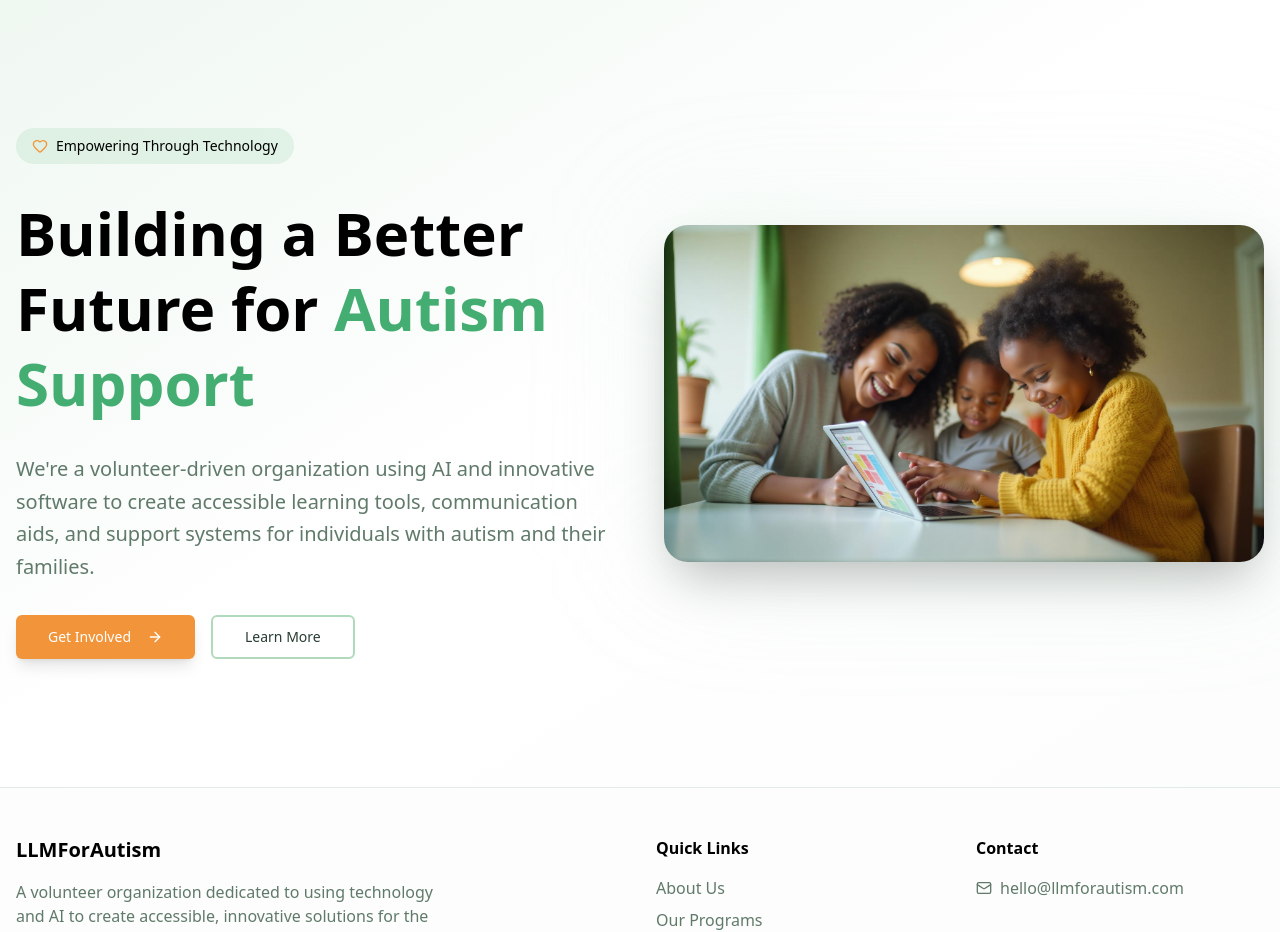
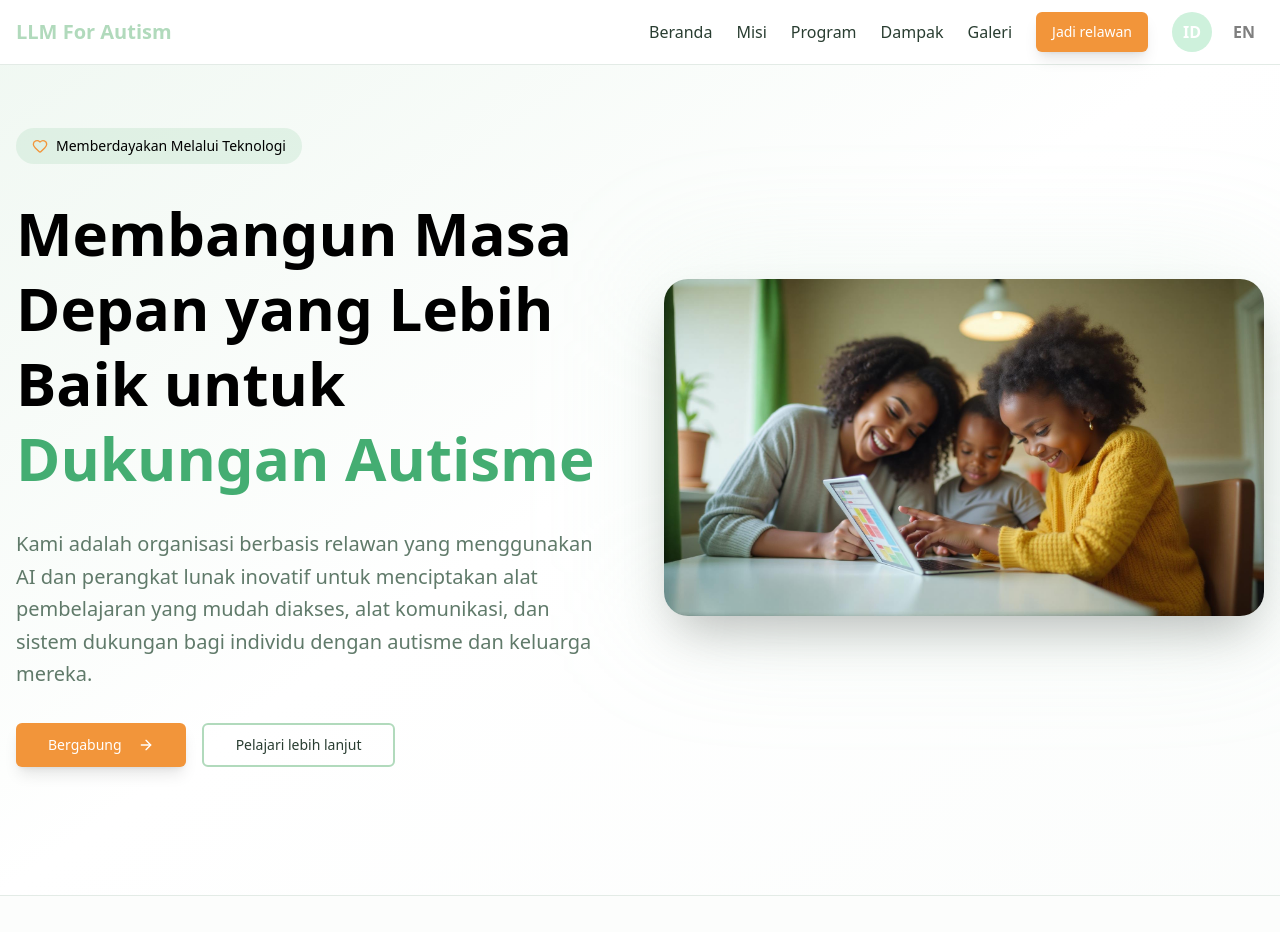
Before and after one commit to LLMForAutism/web, a Next.js app: page / in a window 1280 px wide. Shown: the top 932 px of the page. Built offline with nearby package versions, Linux system fonts and the light colour scheme.

Commit message:
feat: change all content to Bahasa Indonesia and add navbar

```diff
--- a/src/app/assets/css/globals.css
+++ b/src/app/assets/css/globals.css
@@ -11,6 +11,8 @@
   --color-primary: #B1DABC;
   --color-primary-foreground: #293D31;
   --color-primary-dark: #44AD72;
+
+  --color-mint-green: #CEF1DC;
 
   /* Base */
   --color-popover: #FFFFFF;
--- a/src/app/components/footer.tsx
+++ b/src/app/components/footer.tsx
@@ -8,8 +8,7 @@ export default function Footer() {
           <div className="md:col-span-2">
             <h3 className="text-xl font-bold mb-4">LLMForAutism</h3>
             <p className="text-muted-foreground mb-4 max-w-md">
-              A volunteer organization dedicated to using technology and AI to create accessible,
-              innovative solutions for the autism community.
+              Sebuah organisasi relawan yang berdedikasi untuk memanfaatkan teknologi dan kecerdasan buatan (AI) dalam menciptakan solusi inovatif dan mudah diakses bagi komunitas autisme.
             </p>
             <div className="flex gap-4">
               <a href="https://github.com/LLMForAutism" className="w-10 h-10 bg-primary/20 rounded-full flex items-center justify-center hover:bg-primary/30 transition-colors" target="_blank">
@@ -22,17 +21,16 @@ export default function Footer() {
           </div>
 
           <div>
-            <h4 className="font-semibold mb-4">Quick Links</h4>
+            <h4 className="font-semibold mb-4">Menu</h4>
             <ul className="space-y-2 text-muted-foreground">
-              <li><a href="#" className="hover:text-primary-dark transition-colors">About Us</a></li>
-              <li><a href="#" className="hover:text-primary-dark transition-colors">Our Programs</a></li>
-              <li><a href="#" className="hover:text-primary-dark transition-colors">Volunteer</a></li>
-              <li><a href="#" className="hover:text-primary-dark transition-colors">Resources</a></li>
+              <li><a href="#" className="hover:text-primary-dark transition-colors">Tentang kami</a></li>
+              <li><a href="#" className="hover:text-primary-dark transition-colors">Program kami</a></li>
+              <li><a href="#" className="hover:text-primary-dark transition-colors">Relawan</a></li>
             </ul>
           </div>
 
           <div>
-            <h4 className="font-semibold mb-4">Contact</h4>
+            <h4 className="font-semibold mb-4">Kontak</h4>
             <div className="space-y-3 text-muted-foreground">
               <a href="mailto:hello@autismtech.org" className="flex items-center gap-2 hover:text-primary-dark transition-colors">
                 <Mail className="w-4 h-4" />
@@ -43,7 +41,7 @@ export default function Footer() {
         </div>
 
         <div className="border-t border-border pt-8 text-center text-sm text-muted-foreground">
-          <p>&copy; {new Date().getFullYear()} LLMForAutism. Built with ❤️ by volunteers.</p>
+          <p>&copy; {new Date().getFullYear()} LLMForAutism. Proyek penuh kasih dari para relawan.</p>
         </div>
       </div>
     </footer>
--- a/src/app/components/hero.tsx
+++ b/src/app/components/hero.tsx
@@ -12,29 +12,26 @@ export default function Hero() {
             <div className="inline-flex items-center gap-2 px-4 py-2 bg-primary/30 rounded-full">
               <Heart className="w-4 h-4 text-accent" />
               <span className="text-sm font-medium">
-                Empowering Through Technology
+                Memberdayakan Melalui Teknologi
               </span>
             </div>
 
             <h1 className="text-4xl md:text-6xl font-bold leading-tight">
-              Building a Better Future for{" "}
-              <span className="text-primary-dark">Autism Support</span>
+              Membangun Masa Depan yang Lebih Baik untuk{" "}
+              <span className="text-primary-dark">Dukungan Autisme</span>
             </h1>
 
             <p className="text-lg md:text-xl text-muted-foreground leading-relaxed">
-              We&apos;re a volunteer-driven organization using AI and innovative
-              software to create accessible learning tools, communication aids,
-              and support systems for individuals with autism and their
-              families.
+              Kami adalah organisasi berbasis relawan yang menggunakan AI dan perangkat lunak inovatif untuk menciptakan alat pembelajaran yang mudah diakses, alat komunikasi, dan sistem dukungan bagi individu dengan autisme dan keluarga mereka.
             </p>
 
             <div className="flex flex-col sm:flex-row gap-4">
-              <Button variant="hero" size="lg" className="group">
-                Get Involved
+              <Button variant="hero" size="lg" className="group cursor-pointer">
+                Bergabung
                 <ArrowRight className="ml-2 group-hover:translate-x-1 transition-transform" />
               </Button>
-              <Button variant="hero-outline" size="lg">
-                Learn More
+              <Button variant="hero-outline" size="lg" className="cursor-pointer">
+                Pelajari lebih lanjut
               </Button>
             </div>
           </div>
--- /dev/null
+++ b/src/app/components/navbar.tsx
@@ -0,0 +1,107 @@
+'use client'
+
+import { useState } from "react";
+import { Menu, X } from "lucide-react";
+import { Button } from "./ui/button";
+import LangSwitcher from "./ui/lang-switcher";
+
+export default function Navbar() {
+  const [isOpen, setIsOpen] = useState(false);
+
+  const navItems = [
+    { label: "Beranda", href: "#hero" },
+    { label: "Misi", href: "#mission" },
+    { label: "Program", href: "#programs" },
+    { label: "Dampak", href: "#impact" },
+    { label: "Galeri", href: "#gallery" },
+  ];
+
+  const scrollToSection = (href: string) => {
+    setIsOpen(false);
+    const element = document.querySelector(href);
+    element?.scrollIntoView({ behavior: "smooth" });
+  };
+
+  return (
+    <nav className="fixed top-0 left-0 right-0 z-50 bg-background/95 backdrop-blur-sm border-b border-border">
+      <div className="container mx-auto px-4">
+        <div className="flex items-center justify-between h-16">
+          {/* Logo */}
+          <a
+            href="#hero"
+            onClick={(e) => {
+              e.preventDefault();
+              scrollToSection("#hero");
+            }}
+            className="text-xl font-bold text-primary hover:text-primary/80 transition-colors"
+          >
+            LLM For Autism
+          </a>
+
+          {/* Desktop Navigation */}
+          <div className="hidden md:flex items-center gap-6">
+            {navItems.map((item) => (
+              <a
+                key={item.label}
+                href={item.href}
+                onClick={(e) => {
+                  e.preventDefault();
+                  scrollToSection(item.href);
+                }}
+                className="text-foreground hover:text-primary transition-colors font-medium"
+              >
+                {item.label}
+              </a>
+            ))}
+            <Button
+              variant="hero"
+              onClick={() => scrollToSection("#get-involved")}
+            >
+              Jadi relawan
+            </Button>
+            <LangSwitcher />
+          </div>
+
+          {/* Mobile Menu Button */}
+          <button
+            className="md:hidden p-2 text-foreground hover:text-primary transition-colors"
+            onClick={() => setIsOpen(!isOpen)}
+            aria-label="Toggle menu"
+          >
+            {isOpen ? <X size={24} /> : <Menu size={24} />}
+          </button>
+        </div>
+
+        {/* Mobile Navigation */}
+        {isOpen && (
+          <div className="md:hidden py-4 border-t border-border">
+            <div className="flex flex-col gap-4">
+              {navItems.map((item) => (
+                <a
+                  key={item.label}
+                  href={item.href}
+                  onClick={(e) => {
+                    e.preventDefault();
+                    scrollToSection(item.href);
+                  }}
+                  className="text-foreground hover:text-primary transition-colors font-medium py-2"
+                >
+                  {item.label}
+                </a>
+              ))}
+              <Button
+                variant="hero"
+                onClick={() => scrollToSection("#get-involved")}
+                className="w-full"
+              >
+                Jadi relawan
+              </Button>
+
+              <LangSwitcher />
+            </div>
+          </div>
+        )}
+      </div>
+    </nav>
+  );
+}
--- /dev/null
+++ b/src/app/components/ui/lang-switcher.tsx
@@ -0,0 +1,37 @@
+"use client";
+
+import { useState } from "react";
+
+export default function LangSwitcher() {
+  const [currentLang, setCurrentLang] = useState("id");
+
+  const changeWebLang = (lang: string) => {
+    setCurrentLang(lang);
+  };
+
+  return (
+    <div className="flex gap-3 justify-center items-center">
+      <button
+        className={`h-10 w-10 rounded-full cursor-pointer font-semibold transition-opacity duration-200 ${
+          currentLang === "id"
+            ? "bg-mint-green text-white opacity-100"
+            : "opacity-50 hover:opacity-100"
+        }`}
+        onClick={() => changeWebLang("id")}
+      >
+        ID
+      </button>
+
+      <button
+        className={`h-10 w-10 rounded-full cursor-pointer font-semibold transition-opacity duration-200 ${
+          currentLang === "en"
+            ? "bg-mint-green text-white opacity-100"
+            : "opacity-50 hover:opacity-100"
+        }`}
+        onClick={() => changeWebLang("en")}
+      >
+        EN
+      </button>
+    </div>
+  );
+}
--- a/src/app/page.tsx
+++ b/src/app/page.tsx
@@ -1,9 +1,11 @@
 import Footer from "./components/footer";
 import Hero from "./components/hero";
+import Navbar from "./components/navbar";
 
 export default function Home() {
   return (
     <div>
+      <Navbar />
       <Hero />
       <Footer />
     </div>
```
